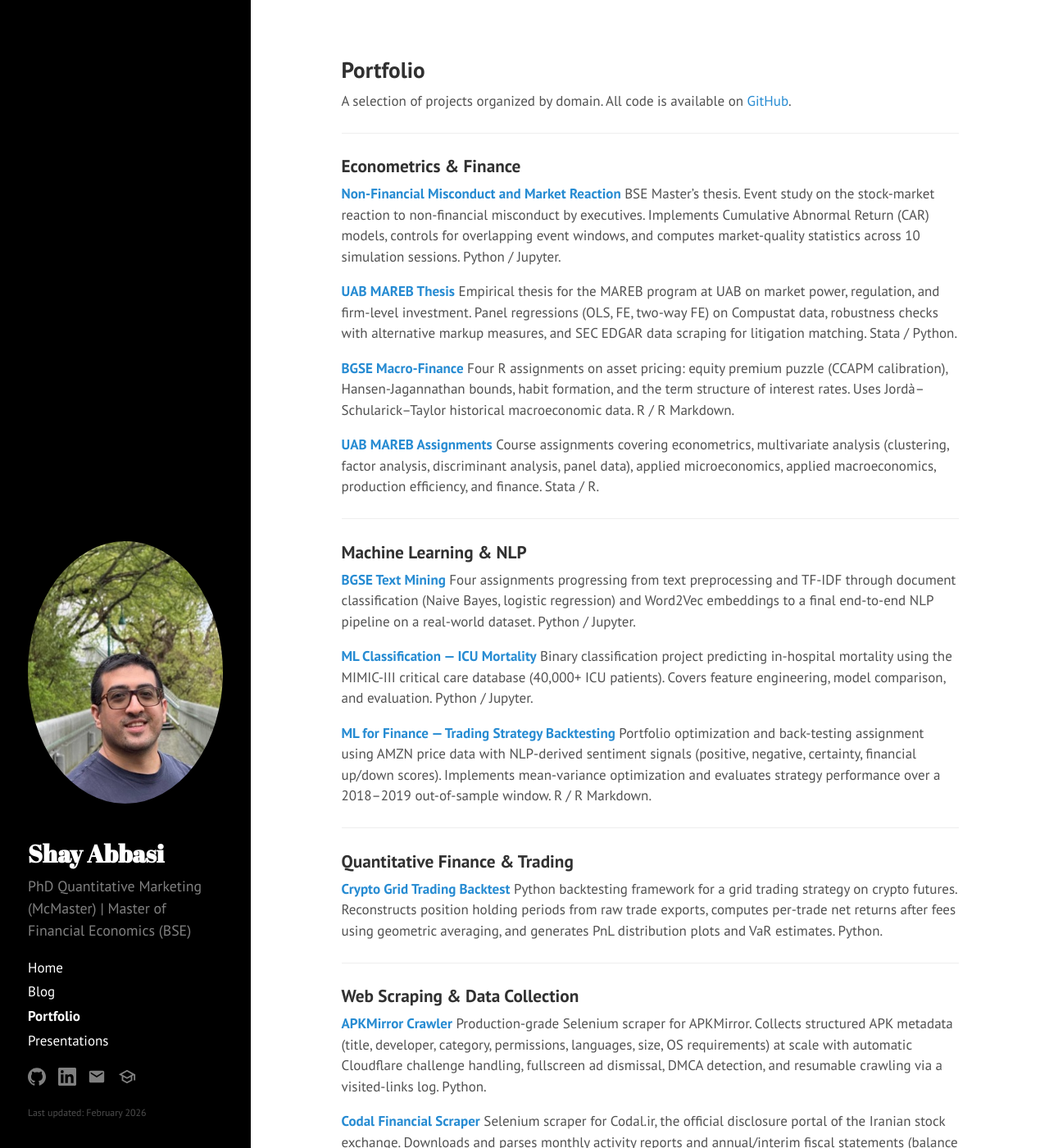
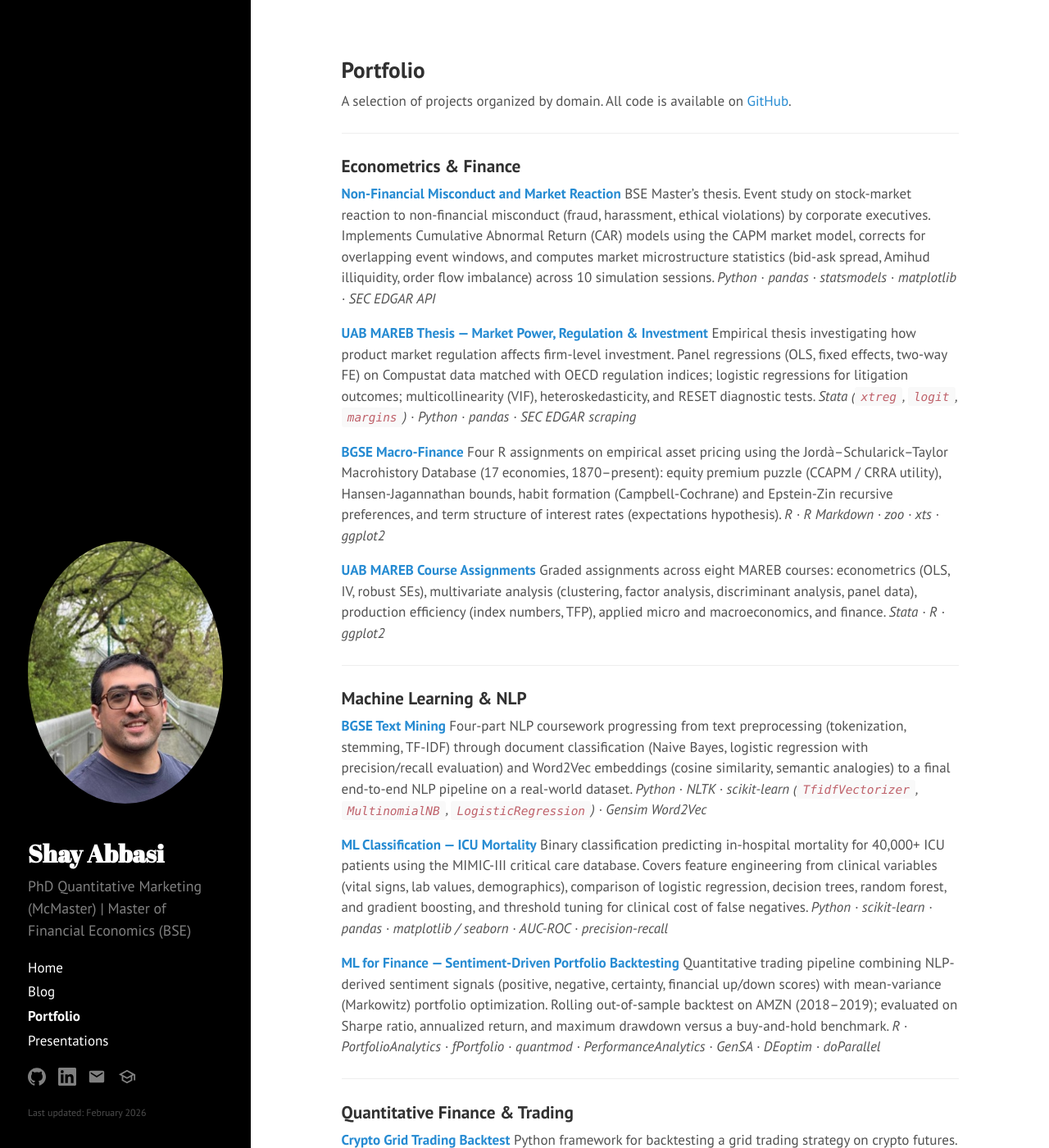
Before and after one commit to shayanAbbasi1995/shayanabbasi1995.github.io, a Jekyll site: the page built from portfolio.md, in a window 1280 px wide and 1400 px high. Shown: the whole window at 82% size. Built offline with Jekyll 4.4.1, drawn with Linux system fonts in a browser that asks for light colours; some of the changed text lies outside the part shown.

Commit message:
Update presentations page from CV; update portfolio with libraries and techniques

```diff
--- a/portfolio.md
+++ b/portfolio.md
@@ -11,53 +11,65 @@ A selection of projects organized by domain. All code is available on [GitHub](h
 ## Econometrics & Finance
 
 **[Non-Financial Misconduct and Market Reaction](https://github.com/shayanAbbasi1995/Non-financial-misconduct-and-Market-reaction)**
-BSE Master's thesis. Event study on the stock-market reaction to non-financial misconduct by executives. Implements Cumulative Abnormal Return (CAR) models, controls for overlapping event windows, and computes market-quality statistics across 10 simulation sessions. Python / Jupyter.
+BSE Master's thesis. Event study on stock-market reaction to non-financial misconduct (fraud, harassment, ethical violations) by corporate executives. Implements Cumulative Abnormal Return (CAR) models using the CAPM market model, corrects for overlapping event windows, and computes market microstructure statistics (bid-ask spread, Amihud illiquidity, order flow imbalance) across 10 simulation sessions.
+*Python · pandas · statsmodels · matplotlib · SEC EDGAR API*
 
-**[UAB MAREB Thesis](https://github.com/shayanAbbasi1995/UAB-Thesis)**
-Empirical thesis for the MAREB program at UAB on market power, regulation, and firm-level investment. Panel regressions (OLS, FE, two-way FE) on Compustat data, robustness checks with alternative markup measures, and SEC EDGAR data scraping for litigation matching. Stata / Python.
+**[UAB MAREB Thesis — Market Power, Regulation & Investment](https://github.com/shayanAbbasi1995/UAB-Thesis)**
+Empirical thesis investigating how product market regulation affects firm-level investment. Panel regressions (OLS, fixed effects, two-way FE) on Compustat data matched with OECD regulation indices; logistic regressions for litigation outcomes; multicollinearity (VIF), heteroskedasticity, and RESET diagnostic tests.
+*Stata (`xtreg`, `logit`, `margins`) · Python · pandas · SEC EDGAR scraping*
 
 **[BGSE Macro-Finance](https://github.com/shayanAbbasi1995/BGSE-Macro-Finance)**
-Four R assignments on asset pricing: equity premium puzzle (CCAPM calibration), Hansen-Jagannathan bounds, habit formation, and the term structure of interest rates. Uses Jordà–Schularick–Taylor historical macroeconomic data. R / R Markdown.
+Four R assignments on empirical asset pricing using the Jordà–Schularick–Taylor Macrohistory Database (17 economies, 1870–present): equity premium puzzle (CCAPM / CRRA utility), Hansen-Jagannathan bounds, habit formation (Campbell-Cochrane) and Epstein-Zin recursive preferences, and term structure of interest rates (expectations hypothesis).
+*R · R Markdown · zoo · xts · ggplot2*
 
-**[UAB MAREB Assignments](https://github.com/shayanAbbasi1995/UAB-MAREB-Assignments)**
-Course assignments covering econometrics, multivariate analysis (clustering, factor analysis, discriminant analysis, panel data), applied microeconomics, applied macroeconomics, production efficiency, and finance. Stata / R.
+**[UAB MAREB Course Assignments](https://github.com/shayanAbbasi1995/UAB-MAREB-Assignments)**
+Graded assignments across eight MAREB courses: econometrics (OLS, IV, robust SEs), multivariate analysis (clustering, factor analysis, discriminant analysis, panel data), production efficiency (index numbers, TFP), applied micro and macroeconomics, and finance.
+*Stata · R · ggplot2*
 
 ---
 
 ## Machine Learning & NLP
 
 **[BGSE Text Mining](https://github.com/shayanAbbasi1995/bgse-text-mining-assignments)**
-Four assignments progressing from text preprocessing and TF-IDF through document classification (Naive Bayes, logistic regression) and Word2Vec embeddings to a final end-to-end NLP pipeline on a real-world dataset. Python / Jupyter.
+Four-part NLP coursework progressing from text preprocessing (tokenization, stemming, TF-IDF) through document classification (Naive Bayes, logistic regression with precision/recall evaluation) and Word2Vec embeddings (cosine similarity, semantic analogies) to a final end-to-end NLP pipeline on a real-world dataset.
+*Python · NLTK · scikit-learn (`TfidfVectorizer`, `MultinomialNB`, `LogisticRegression`) · Gensim Word2Vec*
 
 **[ML Classification — ICU Mortality](https://github.com/shayanAbbasi1995/bgse-ml-classification)**
-Binary classification project predicting in-hospital mortality using the MIMIC-III critical care database (40,000+ ICU patients). Covers feature engineering, model comparison, and evaluation. Python / Jupyter.
+Binary classification predicting in-hospital mortality for 40,000+ ICU patients using the MIMIC-III critical care database. Covers feature engineering from clinical variables (vital signs, lab values, demographics), comparison of logistic regression, decision trees, random forest, and gradient boosting, and threshold tuning for clinical cost of false negatives.
+*Python · scikit-learn · pandas · matplotlib / seaborn · AUC-ROC · precision-recall*
 
-**[ML for Finance — Trading Strategy Backtesting](https://github.com/shayanAbbasi1995/bgse-ml-finance-backtesting)**
-Portfolio optimization and back-testing assignment using AMZN price data with NLP-derived sentiment signals (positive, negative, certainty, financial up/down scores). Implements mean-variance optimization and evaluates strategy performance over a 2018–2019 out-of-sample window. R / R Markdown.
+**[ML for Finance — Sentiment-Driven Portfolio Backtesting](https://github.com/shayanAbbasi1995/bgse-ml-finance-backtesting)**
+Quantitative trading pipeline combining NLP-derived sentiment signals (positive, negative, certainty, financial up/down scores) with mean-variance (Markowitz) portfolio optimization. Rolling out-of-sample backtest on AMZN (2018–2019); evaluated on Sharpe ratio, annualized return, and maximum drawdown versus a buy-and-hold benchmark.
+*R · PortfolioAnalytics · fPortfolio · quantmod · PerformanceAnalytics · GenSA · DEoptim · doParallel*
 
 ---
 
 ## Quantitative Finance & Trading
 
 **[Crypto Grid Trading Backtest](https://github.com/shayanAbbasi1995/crypto-grid-trading-backtest)**
-Python backtesting framework for a grid trading strategy on crypto futures. Reconstructs position holding periods from raw trade exports, computes per-trade net returns after fees using geometric averaging, and generates PnL distribution plots and VaR estimates. Python.
+Python framework for backtesting a grid trading strategy on crypto futures. Reconstructs position holding periods from raw BUY/SELL exports, computes per-trade net returns after fees using geometric averaging, and reports cumulative return, annualized return, win/loss ratios, and Value at Risk (VaR at 95% & 99%) with PnL distribution plots.
+*Python · pandas · NumPy (`np.prod` geometric mean) · matplotlib · Historical VaR*
 
 ---
 
 ## Web Scraping & Data Collection
 
 **[APKMirror Crawler](https://github.com/shayanAbbasi1995/apkmirror-crawler)**
-Production-grade Selenium scraper for APKMirror. Collects structured APK metadata (title, developer, category, permissions, languages, size, OS requirements) at scale with automatic Cloudflare challenge handling, fullscreen ad dismissal, DMCA detection, and resumable crawling via a visited-links log. Python.
+Production-grade Selenium crawler for APKMirror. Extracts structured APK metadata (title, developer, category, version, permissions, languages, size, OS requirements) at scale. Features Cloudflare challenge detection, Tor-based IP rotation, fullscreen ad dismissal, DMCA detection, and resumable crawling via a visited-links log.
+*Python · Selenium WebDriver · BeautifulSoup4 · pandas · psutil · Tor (stem)*
 
 **[Codal Financial Scraper](https://github.com/shayanAbbasi1995/codal-financial-scraper)**
-Selenium scraper for Codal.ir, the official disclosure portal of the Iranian stock exchange. Downloads and parses monthly activity reports and annual/interim fiscal statements (balance sheets, income statements, cash flow) for listed companies. Python.
+Selenium scraper for Codal.ir, the official disclosure portal of the Iranian stock exchange. Downloads and parses monthly activity reports and annual/interim fiscal statements (balance sheets, income statements, cash flows). Handles Persian digit normalization, paginated report listings, and structured Excel output organized by company ID.
+*Python · Selenium · BeautifulSoup4 · pandas · openpyxl · OOP design*
 
 **[Web Scraping & API Samples](https://github.com/shayanAbbasi1995/web-scraping-and-api-samples)**
-Two notebooks: (1) scraping SEC EDGAR for 10-K filings and (2) Twitter API data collection with sentiment analysis on ICO-related tweets. Python / Jupyter.
+Two focused notebooks: (1) SEC EDGAR scraper using requests + BeautifulSoup to extract 10-K filing links via full-text search; (2) Twitter API data collection with Tweepy and lexicon-based sentiment analysis on ICO-related tweets.
+*Python · requests · BeautifulSoup4 · Tweepy · pandas*
 
 ---
 
 ## Data Analysis & Visualization
 
 **[Tehran Spatial Analysis](https://github.com/shayanAbbasi1995/tehran-spatial-analysis)**
-Interactive Folium/Leaflet maps and incident plots for Tehran districts, built as part of infrastructure diagnostics work at United For Iran. Includes area choropleth maps, district-level breakdowns, daytime incident distribution, and weekly frequency plots. Python / HTML.
+Interactive geospatial visualizations for Tehran districts developed for infrastructure diagnostics work at United For Iran. Includes area and district choropleth maps, time-of-day incident distribution, and weekly frequency plots — all exported as self-contained HTML files navigable via an index page.
+*Python · Folium · Leaflet.js · pandas · HTML*
```
Also changed, not shown: presentations.md (+38 -1 lines).
